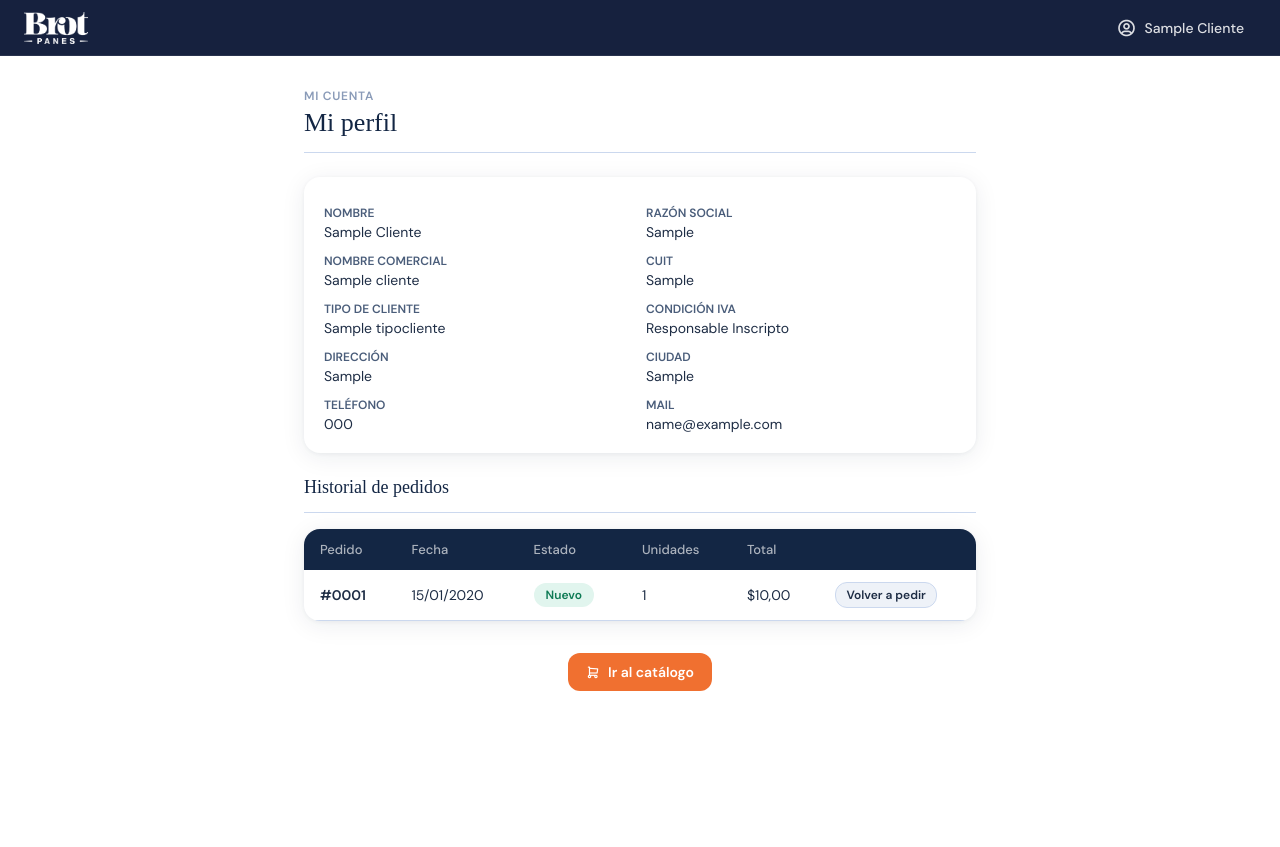
After one commit to lopezmaty/brot_panel, a Django app: a page that uses templates/perfil_catalogo.html in a window 1280 px wide. The commit adds this page. Run offline with Django 5.2, Linux system fonts and the light colour scheme; tables that the repository leaves empty hold one stand-in row (values such as "Sample post").

Commit message:
feat: perfil cliente con historial, volver a pedir, modal de confirmación y fix precio decimal

```diff
--- a/brot_panel/urls.py
+++ b/brot_panel/urls.py
@@ -17,11 +17,10 @@ Including another URLconf
 from django.contrib import admin
 from django.urls import path, include
 from rest_framework_simplejwt.views import TokenObtainPairView, TokenRefreshView
-from frontend.views import catalogo_view
+from frontend.views import catalogo_view, perfil_catalogo_view
 from sistema_pedidos.views import confirmar_pedido_catalogo
 from django.conf import settings
 from django.conf.urls.static import static
-
 
 
 urlpatterns = [
@@ -32,8 +31,9 @@ urlpatterns = [
     path('api/sistema_pedidos/', include('sistema_pedidos.urls')),
     path('panel/', include('frontend.urls')),
     path('api/users/', include('users.urls')),
+    path('catalogo/<str:token>/perfil/', perfil_catalogo_view, name='perfil_catalogo'),
+    path('catalogo/<str:token>/confirmar/', confirmar_pedido_catalogo, name='confirmar_pedido_catalogo'),
     path('catalogo/<str:token>/', catalogo_view, name='catalogo'),
-    path('catalogo/<str:token>/confirmar/', confirmar_pedido_catalogo, name='confirmar_pedido_catalogo'),
 ]
 
 urlpatterns += static(settings.MEDIA_URL, document_root=settings.MEDIA_ROOT)
--- a/frontend/views.py
+++ b/frontend/views.py
@@ -15,8 +15,6 @@ from weasyprint import HTML
 from django.http import HttpResponse
 from django.contrib.staticfiles import finders
 from django.shortcuts import render, get_object_or_404
-from lista_precios.models import ListaPrecios
-
 
 
 @login_required(login_url='login')
@@ -360,6 +358,7 @@ def comanda(request, pedido_id):
 
 
 def catalogo_view(request, token):
+    print(f"CATALOGO VIEW - token: {token}")
     cliente = get_object_or_404(Cliente, token=token, activo=True)
 
     lista = cliente.lista_precios
@@ -368,6 +367,7 @@ def catalogo_view(request, token):
             'cliente': cliente,
             'productos_con_precio': [],
             'sin_lista': True,
+            'metodos': [],
         })
 
     precios = Precio.objects.filter(lista_precio=lista).select_related(
@@ -399,6 +399,30 @@ def catalogo_view(request, token):
         'metodos': metodos,
     })
 
+
+def perfil_catalogo_view(request, token):
+    print(f"PERFIL VIEW - token: {token}")
+    cliente = get_object_or_404(Cliente, token=token, activo=True)
+    pedidos = Pedido.objects.filter(cliente=cliente).order_by('-fecha')
+    mostrar_todos = request.GET.get('todos') == '1'
+    pedidos_mostrados = list(pedidos if mostrar_todos else pedidos[:10])
+
+    for pedido in pedidos_mostrados:
+        items = list(pedido.itempedido_set.all())
+        for item in items:
+            item.subtotal = item.cantidad * item.precio
+        pedido.total_unidades = sum(item.cantidad for item in items)
+        pedido.total_precio = sum(item.subtotal for item in items)
+        pedido.items = items
+
+    return render(request, 'perfil_catalogo.html', {
+        'cliente': cliente,
+        'pedidos': pedidos_mostrados,
+        'mostrar_todos': mostrar_todos,
+        'total_pedidos': pedidos.count(),
+    })
+
+
 @login_required(login_url='login')
 def subir_pdf_catalogo_view(request, lista_id):
     if request.user.perfil.rol != 'admin':
--- a/lista_precios/models.py
+++ b/lista_precios/models.py
@@ -66,7 +66,7 @@ class ListaPrecios(models.Model):
 class Precio(models.Model):
     lista_precio = models.ForeignKey(ListaPrecios, on_delete=models.PROTECT)
     producto = models.ForeignKey(Producto, on_delete=models.PROTECT)
-    precio = models.DecimalField(max_digits=6, decimal_places=2)
+    precio = models.DecimalField(max_digits=10, decimal_places=2)
 
     def __str__(self):
         return f"{self.producto} - {str(self.precio)}"
--- a/sistema_pedidos/models.py
+++ b/sistema_pedidos/models.py
@@ -72,7 +72,7 @@ class Pedido(models.Model):
 class ItemPedido(models.Model):
     producto = models.ForeignKey(Producto, on_delete=models.PROTECT)
     cantidad = models.IntegerField()
-    precio = models.DecimalField(max_digits=4, decimal_places=2)
+    precio = models.DecimalField(max_digits=10, decimal_places=2)
     pedido = models.ForeignKey(Pedido, on_delete=models.CASCADE)
 
     def __str__(self):
--- a/sistema_pedidos/urls.py
+++ b/sistema_pedidos/urls.py
@@ -8,9 +8,7 @@ router.register('pedidos', views.PedidoViewset)
 router.register('item_pedido', views.ItemPedidoViewset)
 
 urlpatterns = [
-    path('aplicar-lista-a-todos/', views.aplicar_lista_a_todos, name='aplicar-lista-a-todos'),
     path('pedidos/nuevos/', views.pedidos_nuevos, name='pedidos_nuevos'),
     path('pedidos/facturar/', views.facturar_pedidos, name='facturar_pedidos'),
     path('clientes/buscar-xubio/', views.buscar_cliente_xubio, name='buscar_cliente_xubio'),
-    path('catalogo/<str:token>/confirmar/', views.confirmar_pedido_catalogo, name='confirmar_pedido_catalogo'),
-]+ router.urls
+] + router.urls
--- a/static/css/catalogo.css
+++ b/static/css/catalogo.css
@@ -18,8 +18,41 @@ html, body {
   padding: 0 24px !important;
 }
 
+.topbar-left {
+  flex: 1;
+  display: flex;
+  align-items: center;
+}
+
 .topbar-logo {
   height: 32px;
+}
+
+.topbar-right {
+  display: flex;
+  align-items: center;
+}
+
+.topbar-perfil-btn {
+  display: flex;
+  align-items: center;
+  gap: 8px;
+  color: rgba(255,255,255,0.85);
+  text-decoration: none;
+  font-size: 14px;
+  font-weight: 500;
+  padding: 6px 12px;
+  border-radius: 8px;
+  transition: background 0.15s;
+}
+
+.topbar-perfil-btn:hover {
+  background: rgba(255,255,255,0.1);
+  color: white;
+}
+
+.topbar-perfil-btn i {
+  font-size: 20px;
 }
 
 .catalogo-contenido {
--- /dev/null
+++ b/templates/perfil_catalogo.html
@@ -0,0 +1,172 @@
+<!DOCTYPE html>
+<html lang="es">
+{% load static %}
+<head>
+  <meta charset="UTF-8">
+  <meta name="viewport" content="width=device-width, initial-scale=1.0">
+  <title>Mi perfil — Brot Panes</title>
+  <link rel="preconnect" href="https://fonts.googleapis.com">
+  <link rel="preconnect" href="https://fonts.gstatic.com" crossorigin>
+  <link href="https://fonts.googleapis.com/css2?family=DM+Sans:ital,opsz,wght@0,9..40,300;0,9..40,400;0,9..40,500;0,9..40,600;0,9..40,700;1,9..40,400&display=swap" rel="stylesheet">
+  <link rel="stylesheet" href="https://cdn.jsdelivr.net/npm/@tabler/icons-webfont@latest/dist/tabler-icons.min.css">
+  <link rel="stylesheet" href="{% static 'css/base.css' %}">
+  <link rel="stylesheet" href="{% static 'css/catalogo.css' %}">
+</head>
+<body>
+
+<header class="topbar">
+  <div class="topbar-left">
+    <img src="{% static 'img/logo.png' %}" alt="Brot Panes" class="topbar-logo">
+  </div>
+  <div class="topbar-right">
+    <span class="topbar-perfil-btn">
+      <i class="ti ti-user-circle"></i>
+      <span>{{ cliente.nombre|title }}</span>
+    </span>
+  </div>
+</header>
+
+<div class="catalogo-contenido">
+
+  <span class="page-eyebrow">Mi cuenta</span>
+  <h1 class="page-title">Mi perfil</h1>
+
+  <div class="card" style="margin-bottom: 24px;">
+    <div class="detalle-grid">
+      <div><label>Nombre</label><p>{{ cliente.nombre|title }}</p></div>
+      <div><label>Razón social</label><p>{{ cliente.razon_social }}</p></div>
+      <div><label>Nombre comercial</label><p>{{ cliente.nombre_comercio }}</p></div>
+      <div><label>CUIT</label><p>{{ cliente.cuit }}</p></div>
+      <div><label>Tipo de cliente</label><p>{{ cliente.tipo_cliente.nombre }}</p></div>
+      <div><label>Condición IVA</label><p>{{ cliente.get_condicion_iva_display }}</p></div>
+      <div><label>Dirección</label><p>{{ cliente.direccion }}</p></div>
+      <div><label>Ciudad</label><p>{{ cliente.ciudad }}</p></div>
+      <div><label>Teléfono</label><p>{{ cliente.telefono }}</p></div>
+      <div><label>Mail</label><p>{{ cliente.mail }}</p></div>
+    </div>
+  </div>
+
+  <h2 class="page-title" style="font-size: 18px; margin-bottom: 16px;">Historial de pedidos</h2>
+
+  {% if pedidos %}
+  <div class="card" style="padding: 0; overflow: hidden;">
+    <table>
+      <thead>
+        <tr>
+          <th>Pedido</th>
+          <th>Fecha</th>
+          <th>Estado</th>
+          <th>Unidades</th>
+          <th>Total</th>
+          <th></th>
+        </tr>
+      </thead>
+      <tbody>
+        {% for pedido in pedidos %}
+        <tr class="fila-pedido-perfil" style="cursor: pointer;" data-pedido-id="{{ pedido.id }}">
+          <td style="font-weight: 600;">#{{ pedido.id|stringformat:"04d" }}</td>
+          <td>{{ pedido.fecha|date:"d/m/Y" }}</td>
+          <td><span class="badge-estado badge-{{ pedido.estado }}">{{ pedido.get_estado_display }}</span></td>
+          <td>{{ pedido.total_unidades }}</td>
+          <td>${{ pedido.total_precio }}</td>
+          <td>
+            <button type="button" class="btn-secondary btn-volver-a-pedir"
+                    data-pedido-id="{{ pedido.id }}"
+                    style="font-size: 12px; padding: 4px 10px; white-space: nowrap;">
+              Volver a pedir
+            </button>
+          </td>
+        </tr>
+        <tr class="fila-detalle-perfil" id="detalle-perfil-{{ pedido.id }}" style="display: none;">
+          <td colspan="6" style="padding: 0 18px 16px;">
+            <table class="tabla-items" style="margin-top: 8px;">
+              <thead>
+                <tr>
+                  <th>Producto</th>
+                  <th>Cantidad</th>
+                  <th>Precio unit.</th>
+                  <th>Subtotal</th>
+                </tr>
+              </thead>
+              <tbody>
+                {% for item in pedido.items %}
+                <tr data-producto-id="{{ item.producto.id }}">
+                  <td>{{ item.producto }}</td>
+                  <td>{{ item.cantidad }}</td>
+                  <td>${{ item.precio }}</td>
+                  <td>${{ item.subtotal }}</td>
+                </tr>
+                {% endfor %}
+              </tbody>
+            </table>
+          </td>
+        </tr>
+        {% endfor %}
+      </tbody>
+    </table>
+  </div>
+
+  {% if not mostrar_todos and total_pedidos > 10 %}
+  <div style="text-align: center; margin-top: 16px;">
+    <a href="?todos=1" class="btn-secondary">Ver todos los pedidos ({{ total_pedidos }})</a>
+  </div>
+  {% endif %}
+
+  {% else %}
+  <div class="card" style="text-align: center; color: var(--text-secondary); padding: 32px;">
+    Todavía no tenés pedidos registrados.
+  </div>
+  {% endif %}
+
+  <div style="text-align: center; margin-top: 32px; margin-bottom: 16px;">
+    <a href="/catalogo/{{ cliente.token }}/" class="btn-primary" style="display: inline-flex; align-items: center; gap: 8px;">
+      <i class="ti ti-shopping-cart"></i> Ir al catálogo
+    </a>
+  </div>
+
+</div>
+
+<script>
+document.querySelectorAll('.fila-pedido-perfil').forEach(function (fila) {
+  fila.addEventListener('click', function (e) {
+    if (e.target.closest('.btn-volver-a-pedir')) return;
+    const id = fila.dataset.pedidoId;
+    const detalle = document.getElementById(`detalle-perfil-${id}`);
+    detalle.style.display = detalle.style.display === 'none' ? 'table-row' : 'none';
+  });
+});
+
+document.querySelectorAll('.btn-volver-a-pedir').forEach(function (btn) {
+  btn.addEventListener('click', function () {
+    const pedidoId = btn.dataset.pedidoId;
+    const fila = document.getElementById(`detalle-perfil-${pedidoId}`);
+
+    const estabaOculto = fila.style.display === 'none';
+    fila.style.display = 'table-row';
+
+    const totales = {};
+    fila.querySelectorAll('.tabla-items tbody tr').forEach(function (tr) {
+      const celdas = tr.querySelectorAll('td');
+      const productoId = tr.dataset.productoId;
+      const cantidad = parseInt(celdas[1].textContent.trim());
+      if (productoId && cantidad > 0) {
+        if (!totales[productoId]) totales[productoId] = 0;
+        totales[productoId] += cantidad;
+      }
+    });
+
+    const items = Object.entries(totales).map(([producto_id, cantidad]) => ({
+      producto_id,
+      cantidad,
+    }));
+
+    if (estabaOculto) fila.style.display = 'none';
+
+    sessionStorage.setItem('carrito_precargado', JSON.stringify(items));
+    window.location.href = '/catalogo/{{ cliente.token }}/';
+  });
+});
+</script>
+
+</body>
+</html>
```
Also changed, not shown: sistema_pedidos/views.py (+16 -24 lines), static/js/catalogo.js (+79 -22 lines), templates/catalogo.html (+18 -0 lines), lista_precios/migrations/0010_alter_precio_precio.py (added), sistema_pedidos/migrations/0009_alter_itempedido_precio.py (added).
